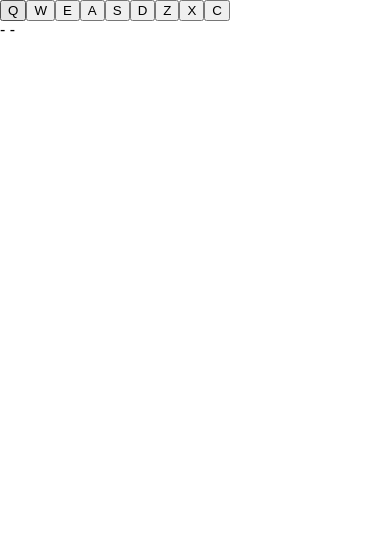
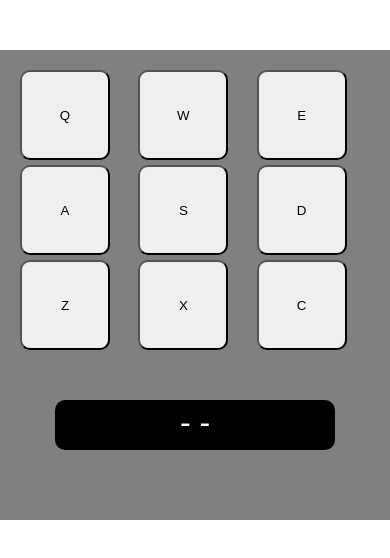
Before and after one commit to Marzdor/React-drumMachine, a React (Create React App) app: page / in a window 390 px wide. Shown: the top 558 px of the page. Built offline with nearby package versions, Linux system fonts and the light colour scheme.

Commit message:
base mobile css added

```diff
--- a/src/App.css
+++ b/src/App.css
@@ -0,0 +1,28 @@
+@media (min-width: 320px) {
+  #drum-machine {
+    background-color: #808080;
+    margin: 50px 0;
+    padding: 20px;
+  }
+  #buttons {
+    display: grid;
+    grid-template-columns: 1fr 1fr 1fr;
+    grid-gap: 5px;
+  }
+  #display {
+    width: 80%;
+    height: 50px;
+    margin: 50px auto;
+    text-align: center;
+    color: #fff;
+    font-size: 2rem;
+    line-height: 1.4;
+    background-color: #000;
+    border-radius: 10px;
+  }
+  .drum-pad {
+    height: 90px;
+    width: 90px;
+    border-radius: 10px;
+  }
+}
--- a/src/Buttons.js
+++ b/src/Buttons.js
@@ -32,7 +32,7 @@ const Buttons = props => {
       </button>
     );
   }
-  return <div>{buttons}</div>;
+  return <div id="buttons">{buttons}</div>;
 };
 
 export default Buttons;
```
